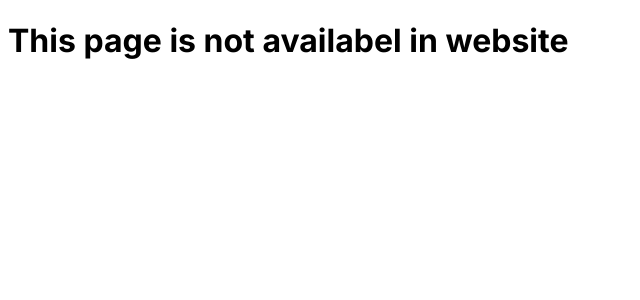
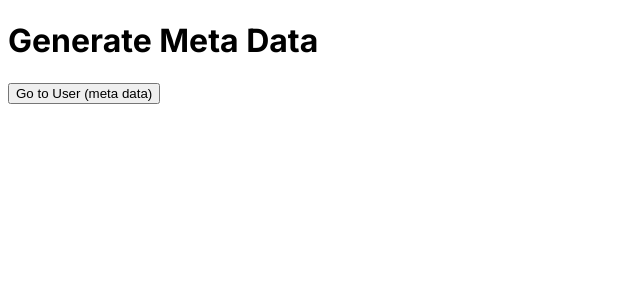
Before and after one commit to Sajid-tech/Next.js-Practice, a Next.js app: page /metadata in a window 1280 px wide. Before the commit this address had no page. Shown: the top 300 px of the page, without its empty margins (0-640 px from the left). Built offline with nearby package versions, Linux system fonts and the light colour scheme.

Commit message:
genrate meta data dynamically done

```diff
--- /dev/null
+++ b/src/app/metadata/layout.js
@@ -0,0 +1,17 @@
+
+
+export const metadata = {
+    title: 'Create Next only App',
+    description: 'Generated by create next app',
+}
+
+export default function Layout({ children }) {
+    return (
+
+        <div>
+            {children}
+        </div>
+
+
+    )
+}
--- /dev/null
+++ b/src/app/metadata/page.js
@@ -0,0 +1,12 @@
+"use client"
+import { useRouter } from "next/navigation"
+export default function MetaData() {
+    let router = useRouter()
+    return (
+        <div>
+
+            <h1>Generate Meta Data</h1>
+            <button onClick={() => router.push("/metadata/usermetadata")}> Go to User (meta data)</button>
+        </div>
+    )
+}
--- a/src/app/page.js
+++ b/src/app/page.js
@@ -39,6 +39,8 @@ export default function Home() {
       <button onClick={() => navigate("/conditioncss")}>conditional css  (style with css)</button>
       <br />
       <button onClick={() => navigate("/imageoptimization")}>Image Optimization</button>
+      <br /> <br />
+      <button onClick={() => navigate("/metadata")}>Genrate metadata</button>
 
 
     </main>
```
Also changed, not shown: src/app/metadata/usermetadata/page.js (added, +18 -0 lines).
